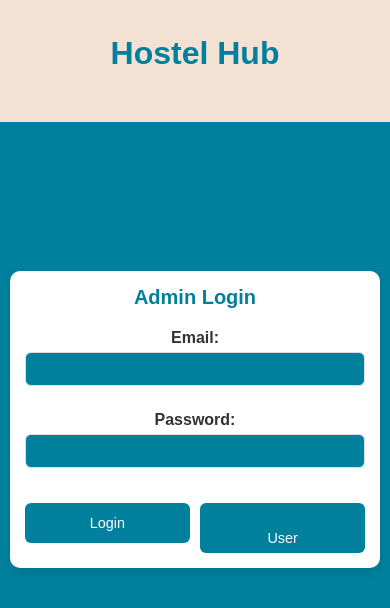
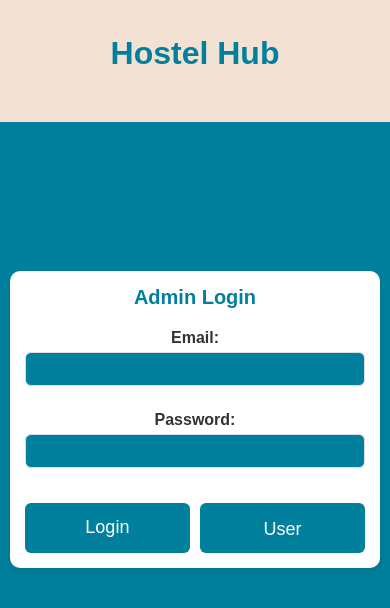
Before and after one commit to Imazen7/Hostel-Hub, a React (Vite) app: page /AdminLogin in a window 390 px wide. Shown: the top 608 px of the page. Built offline with nearby package versions, Linux system fonts and the light colour scheme; no server answers.

Commit message:
Update AdminLogin.css

```diff
--- a/src/styles/AdminLogin.css
+++ b/src/styles/AdminLogin.css
@@ -1,4 +1,4 @@
-:root {
+  :root {
   --primary-color: #00809D;
   --primary-hover: #006b80;
   --secondary-color: #F3E2D4;
@@ -170,9 +170,9 @@
 
   #admin-login-form button,
   #login-page {
-    font-size: 0.9rem;
-    padding: 10px;
-    height: 40px;
+    font-size: 18px;
+    padding: 1px;
+    height: 50px;
     line-height: normal;
   }
 
```
